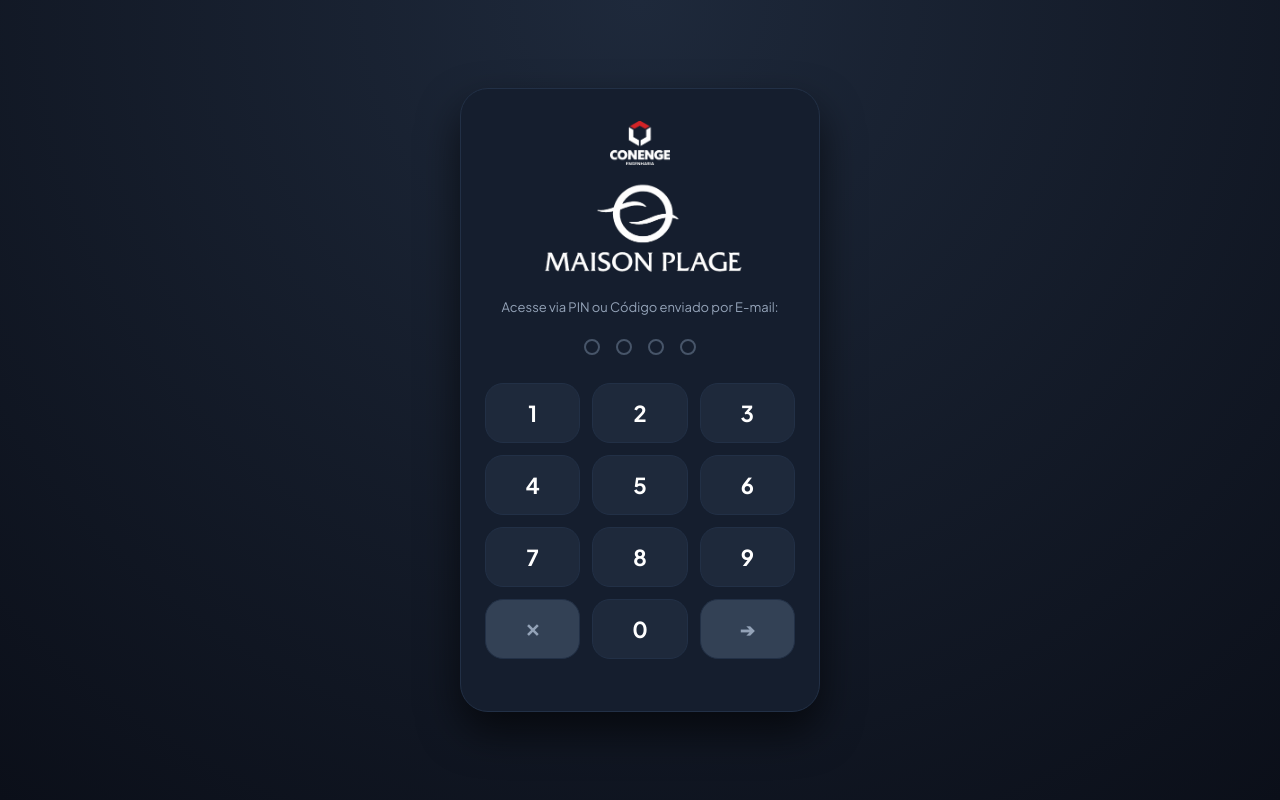
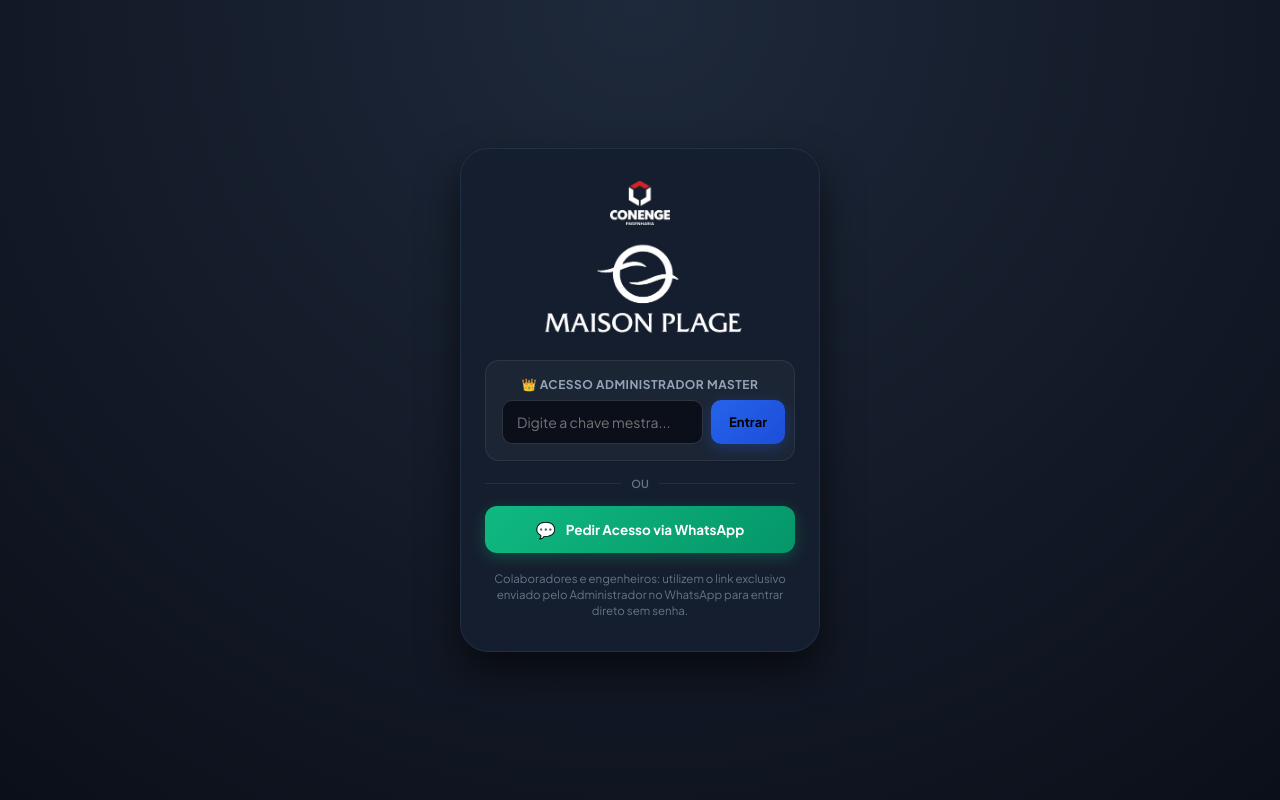
Before and after one commit to paulomaisonplage-bot/app-pedidos-maison-plage, a FastAPI app: page / in a window 1280 px wide. Run offline with FastAPI, Linux system fonts and the light colour scheme.

Commit message:
feat: autenticacao mestre admpgi1204 e links diretos whatsapp para equipe (templates/index.html)

```diff
--- a/templates/index.html
+++ b/templates/index.html
@@ -73,30 +73,39 @@
           <img src="/static/img/logo_maison_plage.png" alt="Maison Plage" style="max-width:230px;height:auto;object-fit:contain;display:inline-block;">
         </div>
       </div>
-      <p class="login-sub">Acesse via PIN ou Código enviado por E-mail:</p>
+      <div style="margin-top:16px;display:flex;flex-direction:column;gap:14px;width:100%;">
+        <!-- ACESSO ADMIN MASTER -->
+        <div style="background:rgba(255,255,255,0.03);border:1px solid rgba(255,255,255,0.08);border-radius:14px;padding:16px;">
+          <div style="font-size:12px;font-weight:700;color:#94a3b8;margin-bottom:8px;text-transform:uppercase;letter-spacing:0.5px;">👑 Acesso Administrador Master</div>
+          <div style="display:flex;gap:8px;">
+            <input type="password" id="loginAdminKey" placeholder="Digite a chave mestra..."
+                   style="flex:1;background:var(--bg);border:1px solid rgba(255,255,255,0.15);border-radius:10px;padding:12px 14px;color:#fff;font-size:14px;outline:none;"
+                   onkeydown="if(event.key==='Enter') app.submitAdminKey()">
+            <button onclick="app.submitAdminKey()" class="btn-primary" style="padding:0 18px;border-radius:10px;font-weight:700;font-size:13px;border:none;cursor:pointer;background:linear-gradient(135deg, #2563eb, #1d4ed8);box-shadow:0 4px 15px rgba(37,99,235,0.3);">
+              Entrar
+            </button>
+          </div>
+          <div id="loginErrorMsg" style="color:#ef4444;font-size:12px;margin-top:8px;display:none;font-weight:600;"></div>
+        </div>
 
-      <div class="pin-display">
-        <span class="pin-dot" id="dot1"></span>
-        <span class="pin-dot" id="dot2"></span>
-        <span class="pin-dot" id="dot3"></span>
-        <span class="pin-dot" id="dot4"></span>
-      </div>
+        <!-- DIVISOR -->
+        <div style="display:flex;align-items:center;gap:10px;margin:2px 0;">
+          <div style="flex:1;height:1px;background:rgba(255,255,255,0.08);"></div>
+          <span style="font-size:11px;color:#64748b;font-weight:600;text-transform:uppercase;">ou</span>
+          <div style="flex:1;height:1px;background:rgba(255,255,255,0.08);"></div>
+        </div>
 
-      <div class="pin-pad">
-        <button class="pin-btn" onclick="app.pressPin('1')">1</button>
-        <button class="pin-btn" onclick="app.pressPin('2')">2</button>
-        <button class="pin-btn" onclick="app.pressPin('3')">3</button>
-        <button class="pin-btn" onclick="app.pressPin('4')">4</button>
-        <button class="pin-btn" onclick="app.pressPin('5')">5</button>
-        <button class="pin-btn" onclick="app.pressPin('6')">6</button>
-        <button class="pin-btn" onclick="app.pressPin('7')">7</button>
-        <button class="pin-btn" onclick="app.pressPin('8')">8</button>
-        <button class="pin-btn" onclick="app.pressPin('9')">9</button>
-        <button class="pin-btn pin-action" onclick="app.clearPin()">✕</button>
-        <button class="pin-btn" onclick="app.pressPin('0')">0</button>
-        <button class="pin-btn pin-action" onclick="app.submitPin()">➔</button>
-      </div>
+        <!-- PEDIR ACESSO VIA WHATSAPP -->
+        <a href="https://wa.me/5582996657442?text=Ol%C3%A1%20Paulo%2C%20gostaria%20de%20solicitar%20meu%20link%20de%20acesso%20ao%20App%20de%20Pedidos%20do%20Residencial%20Maison%20Plage."
+           target="_blank"
+           style="display:flex;align-items:center;justify-content:center;gap:10px;background:linear-gradient(135deg, #10b981, #059669);color:#fff;padding:13px 16px;border-radius:12px;font-weight:700;font-size:13.5px;text-decoration:none;box-shadow:0 4px 15px rgba(16,185,129,0.3);transition:transform 0.15s;">
+          <span style="font-size:16px;">💬</span>
+          <span>Pedir Acesso via WhatsApp</span>
+        </a>
 
+        <div style="font-size:11.5px;color:#64748b;text-align:center;line-height:1.4;margin-top:4px;">
+          Colaboradores e engenheiros: utilizem o link exclusivo enviado pelo Administrador no WhatsApp para entrar direto sem senha.
+        </div>
       </div>
     </div>
   </div>
@@ -210,29 +219,23 @@
         <div class="financial-box" id="financialBox"></div>
       </section>
 
-      <!-- MÓDULO 8: USUÁRIOS & CONVITES -->
+      <!-- MÓDULO 8: CONTROLE EXCLUSIVO DE ACESSOS (ADMIN MASTER) -->
       <section id="modTeam" class="module-section">
-        <div style="display:flex;justify-content:space-between;align-items:center;margin-bottom:14px;">
-          <h2>👥 Gestão de Usuários</h2>
-          <button class="btn-pdf-action" onclick="app.openGenerateInviteModal()" style="margin-top:0;padding:8px 12px;font-size:11px;border:none;cursor:pointer;background:linear-gradient(135deg, #2563eb, #1d4ed8);">
-            🔗 Gerar Link de Convite
+        <div style="display:flex;justify-content:space-between;align-items:center;margin-bottom:14px;flex-wrap:wrap;gap:8px;">
+          <div>
+            <h2 style="font-size:16px;font-weight:800;color:#fff;">👑 Gestão de Acessos</h2>
+            <div style="font-size:11px;color:#94a3b8;">Controle exclusivo do Administrador Master</div>
+          </div>
+          <button class="btn-pdf-action" onclick="app.openNewCollaboratorModal()" style="margin-top:0;padding:9px 14px;font-size:12px;border:none;cursor:pointer;background:linear-gradient(135deg, #10b981, #059669);box-shadow:0 4px 15px rgba(16,185,129,0.3);">
+            ➕ Gerar Acesso WhatsApp
           </button>
         </div>
 
-        <!-- SEÇÃO DE SOLICITAÇÕES PENDENTES -->
-        <div id="pendingRequestsContainer" style="display:none;margin-bottom:16px;">
-          <div style="font-size:12px;font-weight:800;color:#fbbf24;text-transform:uppercase;letter-spacing:0.5px;margin-bottom:8px;">
-            🔔 Solicitações Pendentes de Aprovação:
-          </div>
-          <div id="pendingRequestsList" style="display:flex;flex-direction:column;gap:8px;"></div>
+        <div style="font-size:12px;font-weight:700;color:var(--text-muted);text-transform:uppercase;letter-spacing:0.5px;margin-bottom:8px;">
+          👥 Colaboradores com Acesso Ativo:
         </div>
-
-        <!-- LISTA DE USUÁRIOS ATIVOS -->
-        <div style="font-size:12px;font-weight:800;color:var(--text-muted);text-transform:uppercase;letter-spacing:0.5px;margin-bottom:8px;">
-          👥 Membros com Acesso Autorizado:
-        </div>
-        <div class="team-list" id="teamList">
-          <div style="padding:20px;text-align:center;color:#94a3b8">Carregando usuários...</div>
+        <div class="team-list" id="collaboratorsList">
+          <div style="padding:20px;text-align:center;color:#94a3b8">Carregando acessos...</div>
         </div>
       </section>
 
@@ -398,28 +401,59 @@
 
 
 
-  <!-- MODAL DE LINK DE CONVITE GERADO -->
-  <div class="modal-backdrop" id="inviteGeneratedModal" onclick="app.closeInviteModal(event)">
+  <!-- MODAL DE GERAR NOVO ACESSO DE COLABORADOR (WHATSAPP) -->
+  <div class="modal-backdrop" id="collaboratorModal" onclick="app.closeCollaboratorModal(event)">
     <div class="modal-sheet" onclick="event.stopPropagation()" style="max-height:85vh;">
       <div class="sheet-handle"></div>
       <div class="modal-head">
         <div>
-          <h2 class="order-number" style="font-size:16px;">🔗 Link de Convite Único</h2>
-          <p class="order-fornec">Válido para 1 único cadastro de novo membro</p>
+          <h2 class="order-number" style="font-size:16px;">📲 Novo Acesso de Colaborador</h2>
+          <p class="order-fornec">Link direto permanente para entrar sem senha</p>
         </div>
-        <button class="btn-close" onclick="app.closeInviteModal()">✕</button>
+        <button class="btn-close" onclick="app.closeCollaboratorModal()">✕</button>
       </div>
 
-      <div style="padding:14px 0;">
-        <div style="font-size:12px;color:#94a3b8;margin-bottom:8px;">Envie este link para o novo usuário instalar e solicitar acesso:</div>
-        <input type="text" id="generatedInviteLinkInput" class="search-input" readonly style="color:#60a5fa;font-weight:700;font-size:12px;background:rgba(0,0,0,0.3);margin-bottom:12px;" onclick="this.select()">
+      <div id="collabFormSection" style="padding:14px 0;display:flex;flex-direction:column;gap:12px;">
+        <div>
+          <label style="font-size:11.5px;color:#94a3b8;font-weight:700;display:block;margin-bottom:5px;">NOME DO COLABORADOR:</label>
+          <input type="text" id="collabNameInput" placeholder="Ex: Carlos Eduardo (Engenheiro)" class="search-input" style="font-size:13px;color:#fff;">
+        </div>
+
+        <div>
+          <label style="font-size:11.5px;color:#94a3b8;font-weight:700;display:block;margin-bottom:5px;">PERFIL DE ACESSO:</label>
+          <select id="collabRoleSelect" class="search-input" style="font-size:13px;color:#fff;background:var(--surface);">
+            <option value="engenharia">🏗️ Engenharia (Total: Materiais, Prazos, R$, Contatos e PDFs)</option>
+            <option value="administracao">📦 Administração (Materiais, Prazos, Contatos e PDFs)</option>
+            <option value="campo">👷 Campo / Obra (Entregas e Insumos - Sem Valores R$)</option>
+          </select>
+        </div>
+
+        <div>
+          <label style="font-size:11.5px;color:#94a3b8;font-weight:700;display:block;margin-bottom:5px;">WHATSAPP DO COLABORADOR (OPCIONAL):</label>
+          <input type="tel" id="collabPhoneInput" placeholder="Ex: 82999998888" class="search-input" style="font-size:13px;color:#fff;">
+        </div>
+
+        <button class="btn-pdf-action" onclick="app.submitNewCollaborator()" style="border:none;cursor:pointer;margin-top:6px;background:linear-gradient(135deg, #2563eb, #1d4ed8);">
+          ⚡ Gerar Link de Acesso Exclusivo
+        </button>
+      </div>
+
+      <!-- SEÇÃO DO RESULTADO GERADO -->
+      <div id="collabResultSection" style="display:none;padding:14px 0;">
+        <div style="background:rgba(16,185,129,0.1);border:1px solid rgba(16,185,129,0.3);border-radius:10px;padding:12px;margin-bottom:12px;">
+          <div style="color:#10b981;font-weight:700;font-size:13px;margin-bottom:4px;">✅ Acesso Gerado com Sucesso!</div>
+          <div id="collabResultDesc" style="color:#e2e8f0;font-size:11.5px;"></div>
+        </div>
+
+        <label style="font-size:11px;color:#94a3b8;font-weight:700;display:block;margin-bottom:4px;">LINK DIRETO:</label>
+        <input type="text" id="collabGeneratedLink" class="search-input" readonly style="color:#60a5fa;font-weight:700;font-size:11.5px;background:rgba(0,0,0,0.3);margin-bottom:12px;" onclick="this.select()">
 
         <div style="display:flex;gap:8px;">
-          <button class="btn-pdf-action" onclick="app.copyInviteLink()" style="flex:1;border:none;cursor:pointer;">
+          <a id="collabWhatsAppBtn" href="#" target="_blank" class="btn-pdf-action" style="flex:1;background:linear-gradient(135deg, #10b981, #059669);text-decoration:none;margin-top:0;display:flex;align-items:center;justify-content:center;gap:6px;">
+            <span>💬</span> Enviar no WhatsApp
+          </a>
+          <button class="btn-pdf-action" onclick="app.copyCollabLink()" style="flex:1;background:#334155;border:none;cursor:pointer;margin-top:0;">
             📋 Copiar Link
-          </button>
-          <button class="btn-pdf-action" onclick="app.shareInviteLink()" style="flex:1;background:linear-gradient(135deg, #10b981, #059669);border:none;cursor:pointer;">
-            💬 Enviar WhatsApp
           </button>
         </div>
       </div>
```
